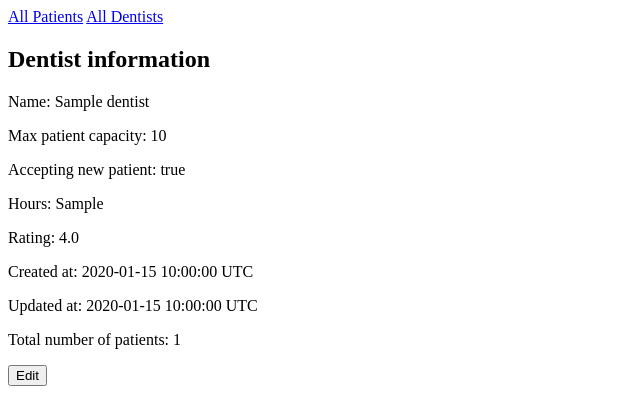
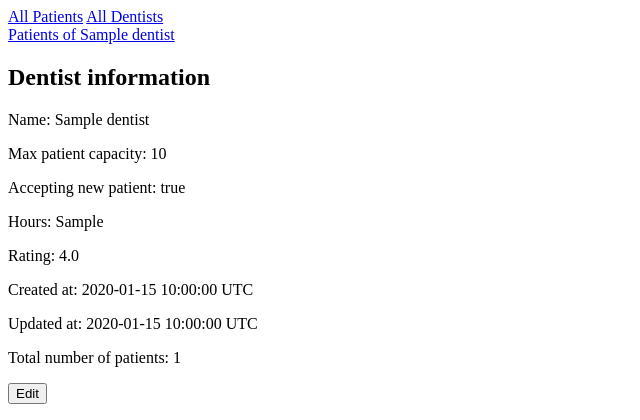
Before and after one commit to kg-byte/relational_rails_2, a Rails app: page /dentists/1 in a window 1280 px wide. Shown: the top 420 px of the page, without its empty margins (0-640 px from the left). Run offline with Rails 7, Linux system fonts and the light colour scheme; tables that the repository leaves empty hold one stand-in row (values such as "Sample post").

Commit message:
complete user story 10 add link to local patients of a dentist

```diff
--- a/app/views/dentists/show.html.erb
+++ b/app/views/dentists/show.html.erb
@@ -1,4 +1,5 @@
 <%= render :partial =>'widgets/links' %>
+<a href="/dentists/<%=@dentist.id%>/patients">Patients of <%=@dentist.name%></a>
 <h2>Dentist information</h2>
     <p>Name: <%=@dentist.name%></p>
     <p>Max patient capacity: <%=@dentist.max_patient_capacity%></p>
```
Also changed, not shown: spec/features/dentists/patients/index_spec.rb (+0 -1 lines), spec/features/dentists/show_spec.rb (+9 -0 lines).
